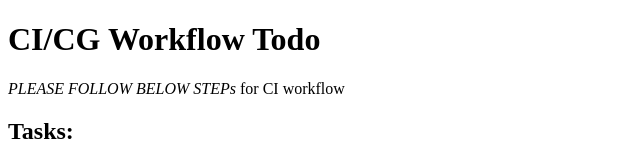
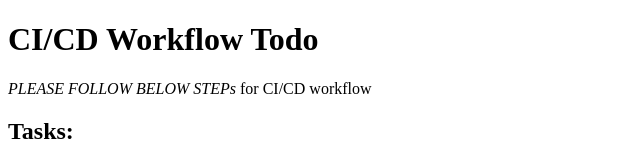
Before and after one commit to santpani/CI-CD-ToDo, a plain HTML site: page index.html in a window 1280 px wide. Shown: the top 160 px of the page, without its empty margins (0-640 px from the left). Drawn offline with Linux system fonts and the light colour scheme.

Commit message:
replaced  CG with CD

```diff
--- a/index.html
+++ b/index.html
@@ -4,8 +4,8 @@
 <title>CI WorkFlow Todo</title>
 </head>
 <body>
-  <h1>CI/CG Workflow Todo</h1>
-  <p><i>PLEASE FOLLOW BELOW STEPs </i> for CI workflow</p>
+  <h1>CI/CD Workflow Todo</h1>
+  <p><i>PLEASE FOLLOW BELOW STEPs </i> for CI/CD workflow</p>
   <h2>Tasks:</h2>
   <p>You have to complete below tasks.</p>
   <ul>
```
